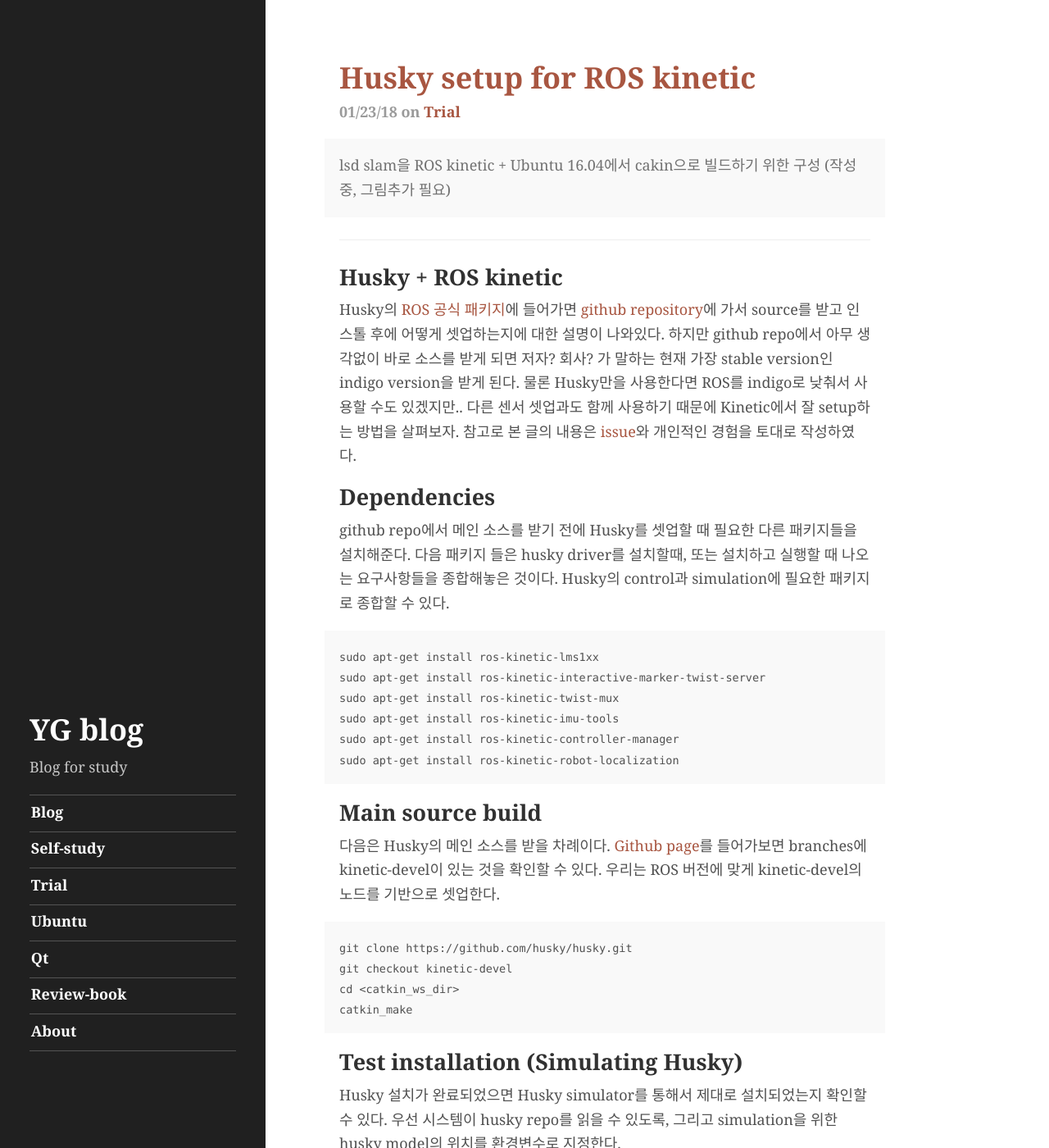
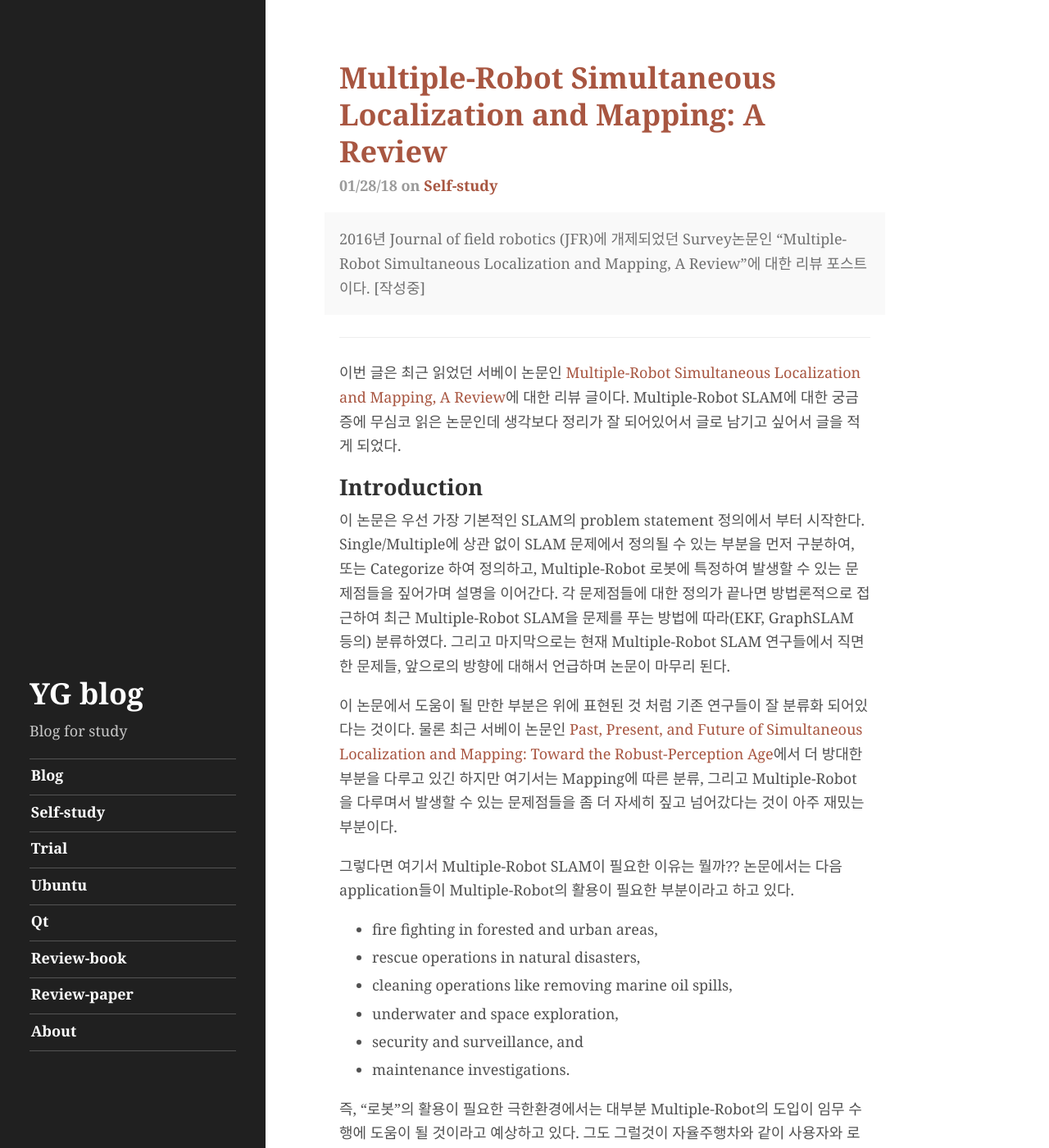
Before and after one commit to youngguncho/youngguncho.github.io, a Jekyll site: the page built from index.html, in a window 1280 px wide and 1400 px high. Shown: the whole window at 82% size. Built offline with Jekyll 4.4.1, drawn with Linux system fonts in a browser that asks for light colours; formulas are drawn with MathJax 3; the list of posts is cut into pages by our own code; some of the changed text lies outside the part shown.

Commit message:
working on multi slam survey

```diff
--- a/_config.yml
+++ b/_config.yml
@@ -24,7 +24,7 @@
   Blog for study
 
 # The tags listed as entries in the sidebar
-sidebar_tags:        [Blog, Self-study, Trial, Ubuntu, Qt, Review-book]
+sidebar_tags:        [Blog, Self-study, Trial, Ubuntu, Qt, Review-book, Review-paper]
 
 # Fallback image and color if not overwritten for tag or post
 # image:               /image/about/yg_profile.jpg
--- a/_data/tags.yml
+++ b/_data/tags.yml
@@ -55,3 +55,9 @@
   color: '#949667'
   description: >
     Book review.
+
+Review-paper:
+  name: Review-paper
+  color: '#949667'
+  description: >
+    Paper review.
--- /dev/null
+++ b/_posts/Review-paper/2018-01-29-Multi_robot_survey.md
@@ -0,0 +1,54 @@
+---
+layout: post
+title:  "Multiple-Robot Simultaneous Localization and Mapping: A Review"
+date:   2018-01-29 02:07:58 +0900
+tags: [Self-study]
+description: >
+  2016년 Journal of field robotics (JFR)에 개제되었던 Survey논문인 "Multiple-Robot Simultaneous Localization and Mapping, A Review"에 대한 리뷰 포스트 이다. [작성중]
+---
+
+이번 글은 최근 읽었던 서베이 논문인 [Multiple-Robot Simultaneous Localization and Mapping, A Review](http://onlinelibrary.wiley.com/doi/10.1002/rob.21620/abstract)에 대한 리뷰 글이다. Multiple-Robot SLAM에 대한 궁금증에 무심코 읽은 논문인데 생각보다 정리가 잘 되어있어서 글로 남기고 싶어서 글을 적게 되었다.
+
+## Introduction
+이 논문은 우선 가장 기본적인 SLAM의 problem statement 정의에서 부터 시작한다. Single/Multiple에 상관 없이 SLAM 문제에서 정의될 수 있는 부분을 먼저 구분하여, 또는 Categorize 하여 정의하고, Multiple-Robot 로봇에 특정하여 발생할 수 있는 문제점들을 짚어가며 설명을 이어간다. 각 문제점들에 대한 정의가 끝나면 방법론적으로 접근하여 최근 Multiple-Robot SLAM을 문제를 푸는 방법에 따라(EKF, GraphSLAM 등의) 분류하였다. 그리고 마지막으로는 현재 Multiple-Robot SLAM 연구들에서 직면한 문제들, 앞으로의 방향에 대해서 언급하며 논문이 마무리 된다.
+
+이 논문에서 도움이 될 만한 부분은 위에 표현된 것 처럼 기존 연구들이 잘 분류화 되어있다는 것이다. 물론 최근 서베이 논문인 [Past, Present, and Future of Simultaneous Localization and Mapping: Toward the Robust-Perception Age](http://rpg.ifi.uzh.ch/docs/TRO16_cadena.pdf)에서 더 방대한 부분을 다루고 있긴 하지만 여기서는 Mapping에 따른 분류, 그리고 Multiple-Robot을 다루며서 발생할 수 있는 문제점들을 좀 더 자세히 짚고 넘어갔다는 것이 아주 재밌는 부분이다.
+
+그렇다면 여기서 Multiple-Robot SLAM이 필요한 이유는 뭘까?? 논문에서는 다음 application들이 Multiple-Robot의 활용이 필요한 부분이라고 하고 있다.
+
+- fire fighting in forested and urban areas,
+- rescue operations in natural disasters,
+- cleaning operations like removing marine oil spills,
+- underwater and space exploration,
+- security and surveillance, and
+- maintenance investigations.
+
+즉, "로봇"의 활용이 필요한 극한환경에서는 대부분 Multiple-Robot의 도입이 임무 수행에 도움이 될 것이라고 예상하고 있다. 그도 그럴것이 자율주행차와 같이 사용자와 로봇이 1:1 매칭이 되는 경우가 아니라면 여러 대의 로봇이 서로 정보를 공유하면서 문제를 해결하는 것이 임무 수행 효울 + 안전성을 높이는데 큰 기여를 할 것이다.
+
+## Problem Statement
+우선 메인 내용에 들어가기에 앞서 문제 정의를 먼저 살펴본다. 상세 부분은 논문을 참고하고, 먼저 일반적인 SLAM의 문제정의를 보면 다음과 같다.
+
+$$ p(m, x_{1:t}|z_{1:t},u_{1:t},x_0)$$
+
+SLAM이라고 함은 위의 식과 같은 사후확률분포 (Poseterior)를 구하는 것인데, 1~t까지의 observation (z), control input 또는 odometry (u), 초기 로봇의 위치 (x_0)가 주어졌을 때 map (m)과 로봇의 경로(trajectory)를 구하는 것이다. (사실 EKF같은 filtering 기반 방법은 map + 현재의 state만 구하는 확률 모델로 볼 수 있다.)
+
+이러한 SLAM의 확률적 정의는 Multiple-Robot에 대해서 확장해서 살펴볼 수 있다. 우선 두 로봇에 a, b에 대해서만 정의하면 다음과 같다.
+
+$$ p(m, x^a_{1:t}, x^b_{1:t}|z^a_{1:t}, z^b_{1:t},u^a_{1:t}, u^b_{1:t}, x^a_0, x^b_0)$$
+
+공유하는 global map (m)을 제외하고 나머지 state는 모두 a, b에 대해 확장하게 된다. 즉, 확률 문제가 두 로봇에 대해서만 정의되어도 매우 복잡해지게 되는데 이러한 정의를 위해서는 각 로봇의 observation과 global measurement 들간의 관계 (data association)도 정의가 되어있어야 한다는 것이다. 그림으로 그려보면 다음과 같다.
+
+<img align="middle" src="/image/posts/Review-paper/2018-01-29-Multi_robot_survey/multi_prob_state.png" width="60%">
+
+## SLAM의 3가지 이슈
+우선 SLAM을 구성하는 3가지 요소를 살펴보면 1) sensors 2) data processing 3) map representation으로 나타낼 수 있다. 용어에 맞게 사용하는 센서, 데이터 처리 방법 (알고리즘), 그리고 맵의 표현 방법 이렇게 3가지 이슈들이 정리가 되어야 하나의 SLAM method를 완성할 수 있다. 저자가 논문에서 정리한 표를 보면 다음과 같다.
+
+<img align="middle" src="/image/posts/Review-paper/2018-01-29-Multi_robot_survey/slam_3_issues.png" width="60%">
+
+여기서 센서는 환경에 따라서 달라지기도 하고, 플랫폼이나 용도에 따라서 달라지기 때문에 일관되게 표현할 수 없지만 acoustic sensor와 같이 수중에서만 되는 센서도 있을 수 있으며 LiDAR와 같이 지상에서 좀 더 많이 사용되는 센서가 있을 수도 있다. Data processing 같은 경우는 크게 Filtering / Smoothing / AI 로 나눌 수가 있다. 여기서 재밌는 부분은 바로 map representation에 대한 부분이다. 사실 위와 같이 센서나 데이터 처리에 대한 내용은 다른 논문에서도 자주 언급되기 때문에 이미 파악하고 있을 수도 있는 내용인데 map representation같은 경우는 이 논문처럼 분류해놓은 것을 자주 보진 못한 것 같다. 논문에는 자세하게 표현되어 있지만 결과적으로 정리된 표를 보면 아래와 같다.
+
+<img align="middle" src="/image/posts/Review-paper/2018-01-29-Multi_robot_survey/map_representation.png" width="60%">
+
+논문에 표현된 map representation에 대한 예시들을 보면 다음과 같다. Topological map을 그림상의 점들과 연결된 링크들 처럼 보통 metric 정보 없이 (metric은 다시 embedding이 가능하니까) 노드들 간의 연결성을 보는 관점이고, semantic map은 map에 semantic 정보 (object, region labeling과 같은)를 추가해서 표현한 맵이다. 그리고 appearance map을 일반적으로 그래프로 표현되며 각 노드가 geometric 정보가 아닌 그림처럼 사진이나 또는 압축된 appearance 정보등으로 표현된 맵을 의미한다.
+
+[작성중]
```
Also changed, not shown: tag/Review-paper.md (added, +5 -0 lines), image/posts/Review-paper/2018-01-29-Multi_robot_survey/map_representation.png (added), image/posts/Review-paper/2018-01-29-Multi_robot_survey/map_representation_ex.png (added), image/posts/Review-paper/2018-01-29-Multi_robot_survey/multi_prob_state.png (added), image/posts/Review-paper/2018-01-29-Multi_robot_survey/slam_3_issues.png (added).
